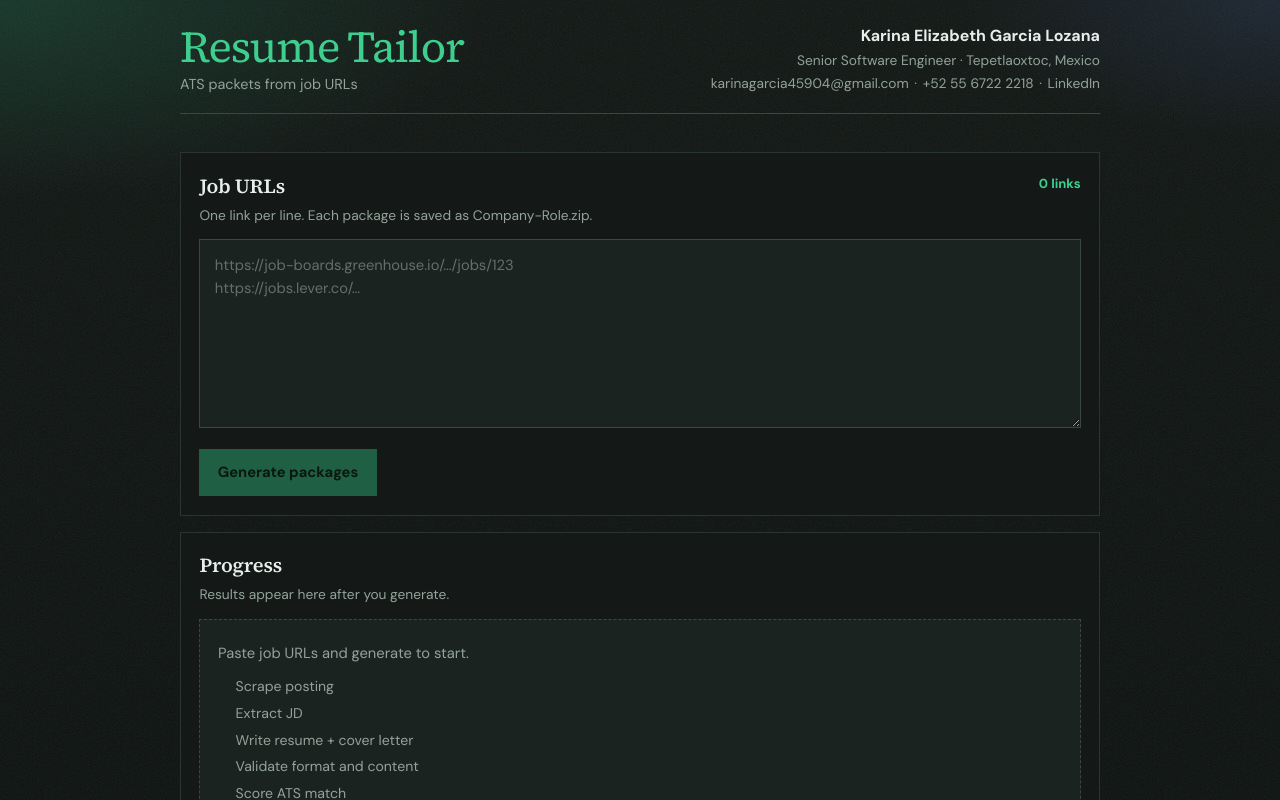
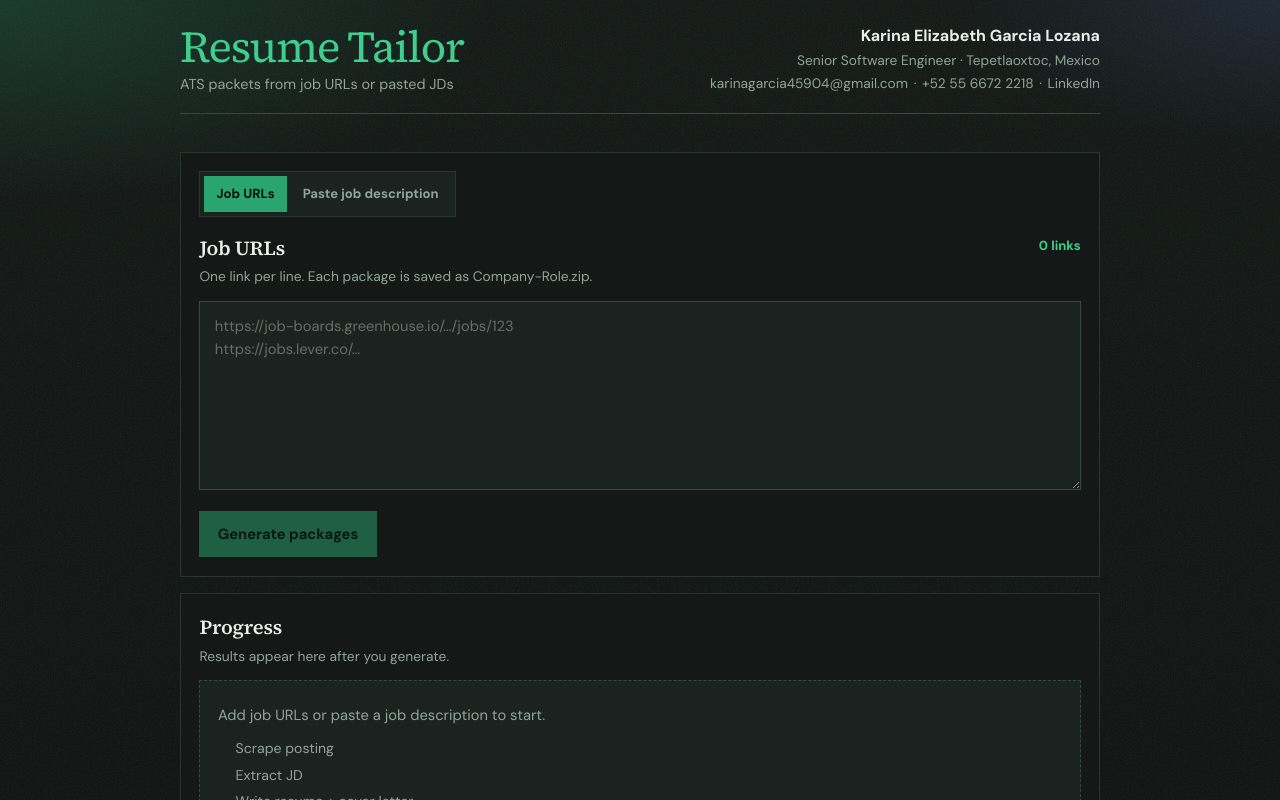
Before and after one commit to scarletCarrot/resume-tailor-1, a Next.js app: page / in a window 1280 px wide. Shown: the top 800 px of the page. Built offline with nearby package versions, Linux system fonts and the light colour scheme.

Commit message:
update: inputs

```diff
--- a/src/app/globals.css
+++ b/src/app/globals.css
@@ -154,6 +154,33 @@ a {
   background: color-mix(in srgb, var(--surface) 94%, black);
   border: 1px solid var(--line);
   padding: 1.1rem 1.15rem 1.2rem;
+}
+
+.input-mode-tabs {
+  display: inline-flex;
+  gap: 0.25rem;
+  padding: 0.25rem;
+  margin-bottom: 1rem;
+  border: 1px solid var(--line);
+  background: var(--surface-2);
+}
+
+.input-mode {
+  padding: 0.5rem 0.75rem;
+  background: transparent;
+  color: var(--muted);
+  font-size: 0.82rem;
+  font-weight: 650;
+}
+
+.input-mode.active {
+  background: var(--accent-deep);
+  color: #04140c;
+}
+
+.input-mode:disabled {
+  cursor: not-allowed;
+  opacity: 0.55;
 }
 
 .section-head {
@@ -575,7 +602,8 @@ button {
 }
 
 .download-btn,
-.retry-btn {
+.retry-btn,
+.download-all-btn {
   display: inline-flex;
   align-items: center;
   gap: 0.35rem;
@@ -591,10 +619,18 @@ button {
 }
 
 .download-btn:hover,
-.retry-btn:hover:not(:disabled) {
+.retry-btn:hover:not(:disabled),
+.download-all-btn:hover {
   border-color: var(--accent);
   background: var(--accent-soft);
   transform: translateY(-1px);
+}
+
+.download-all-btn {
+  flex-shrink: 0;
+  background: var(--accent-deep);
+  border-color: var(--accent-deep);
+  color: #04140c;
 }
 
 .download-btn.zip {
--- a/src/app/page.tsx
+++ b/src/app/page.tsx
@@ -12,7 +12,7 @@ export default function Home() {
         <div className="topbar-inner">
           <div className="brand-block">
             <p className="brand">Resume Tailor</p>
-            <p className="brand-sub">ATS packets from job URLs</p>
+            <p className="brand-sub">ATS packets from job URLs or pasted JDs</p>
           </div>
           <div className="identity">
             <p className="identity-name">{personal.name}</p>
--- a/src/components/ResumeForm.tsx
+++ b/src/components/ResumeForm.tsx
@@ -9,6 +9,7 @@ import {
 } from "@/lib/progress";
 
 type StepStatus = "pending" | "active" | "done" | "error";
+type InputMode = "urls" | "manual";
 
 type JobDownloads = {
   resumeDocxUrl: string;
@@ -212,7 +213,9 @@ function StatusBadge({ status }: { status: JobProgress["status"] }) {
 }
 
 export default function ResumeForm() {
+  const [inputMode, setInputMode] = useState<InputMode>("urls");
   const [jobLinks, setJobLinks] = useState("");
+  const [manualJobDescription, setManualJobDescription] = useState("");
   const [loading, setLoading] = useState(false);
   const [retryingIndices, setRetryingIndices] = useState<Record<number, true>>(
     {},
@@ -257,7 +260,13 @@ export default function ResumeForm() {
 
     if (mode === "batch") {
       setJobs(targets.map((t) => createJobProgress(t.index, t.url)));
-      setManualJds({});
+      setManualJds(
+        Object.fromEntries(
+          targets
+            .filter((target) => target.manualJd)
+            .map((target) => [target.index, target.manualJd!]),
+        ),
+      );
       setRetryingIndices({});
       setLoading(true);
       setStatus(
@@ -353,6 +362,20 @@ export default function ResumeForm() {
   async function onSubmit(event: FormEvent) {
     event.preventDefault();
 
+    if (inputMode === "manual") {
+      const pasted = manualJobDescription.trim();
+      if (pasted.length < 80) {
+        setError("Paste at least 80 characters of the job description.");
+        return;
+      }
+
+      await runJobs(
+        [{ url: "Pasted job description", index: 1, manualJd: pasted }],
+        "batch",
+      );
+      return;
+    }
+
     const jobUrls = jobLinks
       .split(/\n+/)
       .map((line) => line.trim())
@@ -393,22 +416,64 @@ export default function ResumeForm() {
 
   const hasActiveRetries = Object.keys(retryingIndices).length > 0;
   const busy = loading || hasActiveRetries;
+  const completedDownloads = jobs.filter(
+    (job) => job.status === "done" && job.downloads && job.zipName,
+  );
+
+  function downloadAllZips() {
+    for (const job of completedDownloads) {
+      const link = document.createElement("a");
+      link.href = job.downloads!.zipUrl;
+      link.download = job.zipName!;
+      document.body.appendChild(link);
+      link.click();
+      link.remove();
+    }
+  }
 
   return (
     <div className="workspace">
       <form className="composer" onSubmit={onSubmit}>
+        <div className="input-mode-tabs" aria-label="Job description input method">
+          <button
+            type="button"
+            className={inputMode === "urls" ? "input-mode active" : "input-mode"}
+            aria-pressed={inputMode === "urls"}
+            onClick={() => setInputMode("urls")}
+            disabled={busy}
+          >
+            Job URLs
+          </button>
+          <button
+            type="button"
+            className={inputMode === "manual" ? "input-mode active" : "input-mode"}
+            aria-pressed={inputMode === "manual"}
+            onClick={() => setInputMode("manual")}
+            disabled={busy}
+          >
+            Paste job description
+          </button>
+        </div>
+
         <div className="section-head">
           <div>
-            <h2>Job URLs</h2>
+            <h2>
+              {inputMode === "urls" ? "Job URLs" : "Manual job description"}
+            </h2>
             <p className="hint">
-              One link per line. Each package is saved as Company-Role.zip.
+              {inputMode === "urls"
+                ? "One link per line. Each package is saved as Company-Role.zip."
+                : "Paste a complete JD to generate without a job URL or scraping."}
             </p>
           </div>
+          {inputMode === "urls" && (
             <div className="link-count" aria-live="polite">
               {linkCount} link{linkCount === 1 ? "" : "s"}
             </div>
+          )}
         </div>
 
+        {inputMode === "urls" ? (
           <textarea
             required
             rows={7}
@@ -419,14 +484,32 @@ export default function ResumeForm() {
             }
             spellCheck={false}
           />
+        ) : (
+          <textarea
+            required
+            rows={11}
+            value={manualJobDescription}
+            onChange={(e) => setManualJobDescription(e.target.value)}
+            placeholder="Paste the full job title, company, responsibilities, requirements, and preferred qualifications…"
+          />
+        )}
 
         <div className="composer-footer">
           <button
             type="submit"
             className="primary"
-            disabled={busy || linkCount === 0}
+            disabled={
+              busy ||
+              (inputMode === "urls"
+                ? linkCount === 0
+                : manualJobDescription.trim().length < 80)
+            }
           >
-            {loading ? "Processing…" : "Generate packages"}
+            {loading
+              ? "Processing…"
+              : inputMode === "urls"
+                ? "Generate packages"
+                : "Generate resume"}
           </button>
           {status && <p className="inline-status">{status}</p>}
         </div>
@@ -444,11 +527,21 @@ export default function ResumeForm() {
                 : `${summary.done} done · ${summary.running} running · ${summary.failed} failed`}
             </p>
           </div>
+          {completedDownloads.length > 0 && (
+            <button
+              type="button"
+              className="download-all-btn"
+              onClick={downloadAllZips}
+            >
+              <DownloadIcon />
+              Download all ZIPs ({completedDownloads.length})
+            </button>
+          )}
         </div>
 
         {jobs.length === 0 ? (
           <div className="empty-board">
-            <p>Paste job URLs and generate to start.</p>
+            <p>Add job URLs or paste a job description to start.</p>
             <ol>
               <li>Scrape posting</li>
               <li>Extract JD</li>
@@ -491,6 +584,9 @@ export default function ResumeForm() {
                       {job.jobTitle && (
                         <p className="job-role">{job.jobTitle}</p>
                       )}
+                      {job.jobUrl === "Pasted job description" ? (
+                        <p className="job-url">Pasted job description</p>
+                      ) : (
                         <a
                           className="job-url"
                           href={job.jobUrl}
@@ -500,6 +596,7 @@ export default function ResumeForm() {
                         >
                           {job.jobUrl}
                         </a>
+                      )}
                     </div>
                   </div>
 
@@ -560,7 +657,9 @@ export default function ResumeForm() {
                   {job.status === "error" && (
                     <div className="manual-jd-panel">
                       <label className="manual-jd-label" htmlFor={`manual-jd-${job.index}`}>
-                        Paste job description (for blocked / captcha pages)
+                        {job.jobUrl === "Pasted job description"
+                          ? "Edit the pasted job description and retry"
+                          : "Paste job description (for blocked / captcha pages)"}
                       </label>
                       <textarea
                         id={`manual-jd-${job.index}`}
@@ -572,6 +671,7 @@ export default function ResumeForm() {
                         spellCheck={false}
                       />
                       <div className="retry-row">
+                        {job.jobUrl !== "Pasted job description" && (
                           <button
                             type="button"
                             className="retry-btn"
@@ -583,6 +683,7 @@ export default function ResumeForm() {
                               ? "Retrying…"
                               : "Retry scrape"}
                           </button>
+                        )}
                         <button
                           type="button"
                           className="retry-btn primary-ghost"
--- /dev/null
+++ b/src/lib/job-title.ts
@@ -0,0 +1,13 @@
+import type { JobType } from "./types";
+
+/** Align an experience title with the JD family and target seniority. */
+export function tailorExperienceTitle(
+  originalTitle: string,
+  jobType: JobType,
+  targetJobTitle: string,
+): string {
+  if (!/\bsenior\b/i.test(originalTitle)) return jobType;
+
+  const seniority = /\blead\b/i.test(targetJobTitle) ? "Lead" : "Senior";
+  return `${seniority} ${jobType}`;
+}
--- a/src/lib/profile.ts
+++ b/src/lib/profile.ts
@@ -3,7 +3,7 @@ import type { CandidateProfile } from "./types";
 export const CANDIDATE_PROFILE: CandidateProfile = {
   personal: {
     name: "Karina Elizabeth Garcia Lozana",
-    phone: "+52 55 6722 2218",
+    phone: "+52 55 6672 2218",
     linkedin: "https://www.linkedin.com/in/karina-garcia-1a8805421",
     email: "karinagarcia45904@gmail.com",
     location: "Tepetlaoxtoc, Mexico",
--- a/src/lib/validate.ts
+++ b/src/lib/validate.ts
@@ -2,7 +2,7 @@ import { z } from "zod";
 
 export const tailorRequestSchema = z
   .object({
-    jobUrls: z.array(z.string().url()).min(1),
+    jobUrls: z.array(z.string().min(1)).min(1),
     indices: z.array(z.number().int().positive()).optional(),
     /** Optional pasted JD text per URL; empty/omitted entries still scrape */
     manualJds: z.array(z.string()).optional(),
@@ -22,6 +22,22 @@ export const tailorRequestSchema = z
         path: ["manualJds"],
       });
     }
+    value.jobUrls.forEach((jobUrl, index) => {
+      const manualJd = value.manualJds?.[index]?.trim() || "";
+      let validUrl = true;
+      try {
+        new URL(jobUrl);
+      } catch {
+        validUrl = false;
+      }
+      if (!validUrl && manualJd.length < 80) {
+        ctx.addIssue({
+          code: z.ZodIssueCode.custom,
+          message: "Provide a valid job URL or at least 80 characters of JD text",
+          path: ["jobUrls", index],
+        });
+      }
+    });
   });
 
 export function parseTailorRequest(body: unknown): {
```
Also changed, not shown: src/lib/generate.ts (+8 -3 lines), src/lib/validate-resume.ts (+22 -16 lines). Lines whose indentation alone changed are shown as unchanged.
